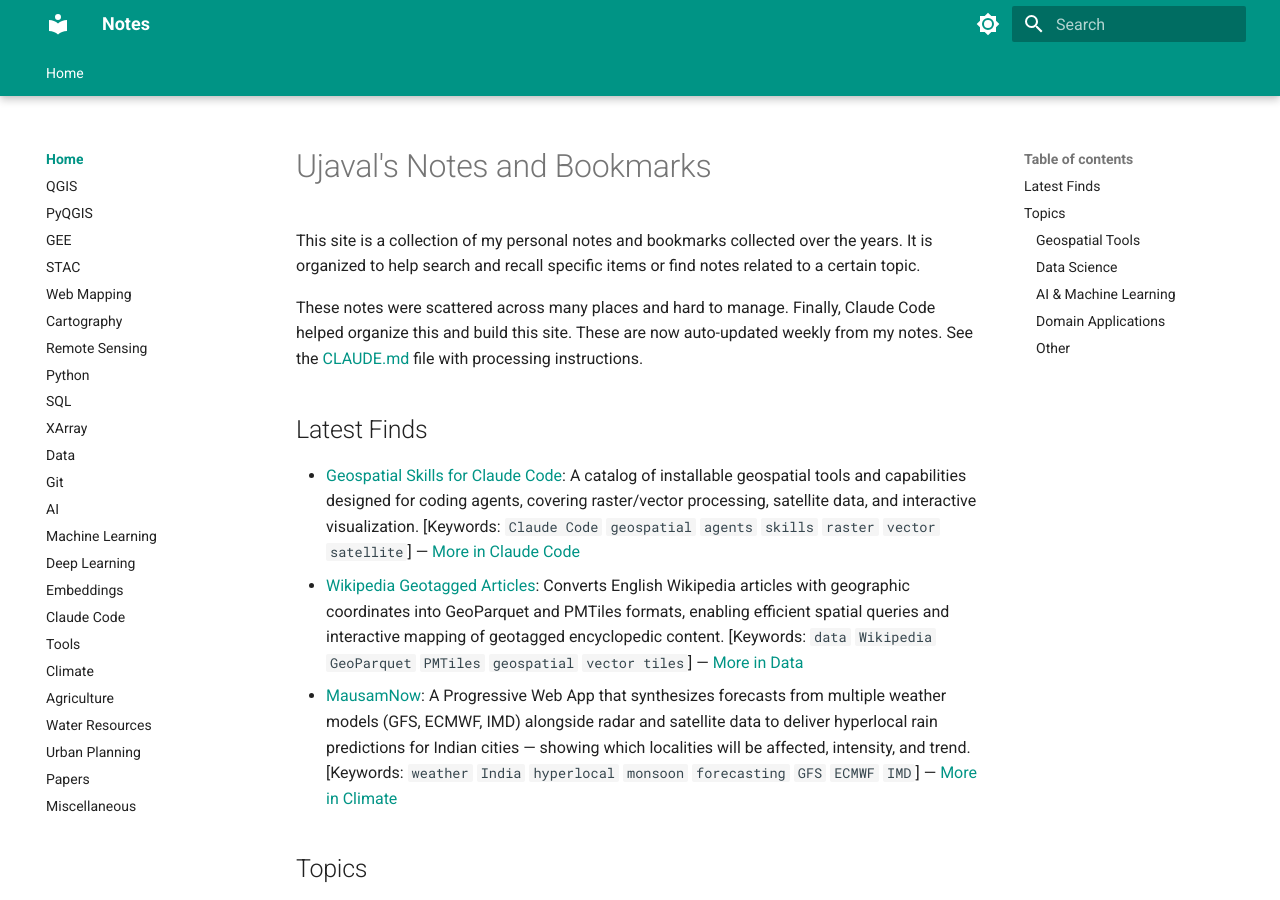
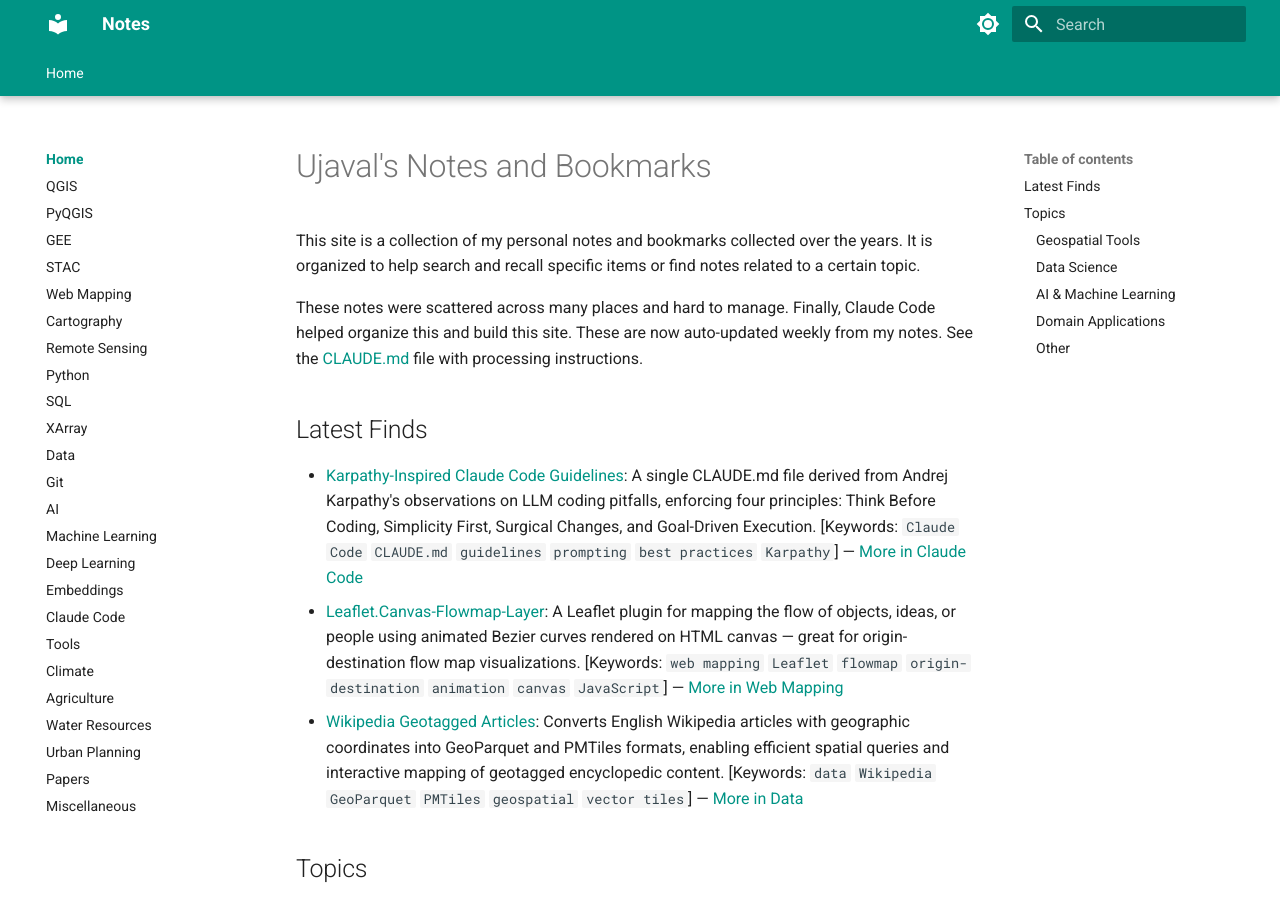
Before and after one commit to spatialthoughts/notes, an MkDocs documentation site: the page built from content/index.md, in a window 1280 px wide and 900 px high. Built offline with MkDocs 1.6.1 and Material for MkDocs 9.7.7, drawn with Linux system fonts in a browser that asks for light colours.

Commit message:
Process 2026-04-21, 2026-04-22 daily notes: add Leaflet Flowmap to Web_Mapping, Karpathy Guidelines to Claude_Code; update Latest Finds
Co-Authored-By: Claude Sonnet 4.6 <noreply@anthropic.com>

```diff
--- a/content/index.md
+++ b/content/index.md
@@ -6,9 +6,9 @@ These notes were scattered across many places and hard to manage. Finally, Claud
 
 ## Latest Finds
 
-- [Geospatial Skills for Claude Code](https://isaac.earth/geospatial-skills/#catalog): A catalog of installable geospatial tools and capabilities designed for coding agents, covering raster/vector processing, satellite data, and interactive visualization. [Keywords: `Claude Code` `geospatial` `agents` `skills` `raster` `vector` `satellite`] — [More in Claude Code](Claude_Code.md)
+- [Karpathy-Inspired Claude Code Guidelines](https://github.com/forrestchang/andrej-karpathy-skills): A single CLAUDE.md file derived from Andrej Karpathy's observations on LLM coding pitfalls, enforcing four principles: Think Before Coding, Simplicity First, Surgical Changes, and Goal-Driven Execution. [Keywords: `Claude Code` `CLAUDE.md` `guidelines` `prompting` `best practices` `Karpathy`] — [More in Claude Code](Claude_Code.md)
+- [Leaflet.Canvas-Flowmap-Layer](https://github.com/jwasilgeo/Leaflet.Canvas-Flowmap-Layer): A Leaflet plugin for mapping the flow of objects, ideas, or people using animated Bezier curves rendered on HTML canvas — great for origin-destination flow map visualizations. [Keywords: `web mapping` `Leaflet` `flowmap` `origin-destination` `animation` `canvas` `JavaScript`] — [More in Web Mapping](Web_Mapping.md)
 - [Wikipedia Geotagged Articles](https://github.com/Shane98c/wiki-geoparquet): Converts English Wikipedia articles with geographic coordinates into GeoParquet and PMTiles formats, enabling efficient spatial queries and interactive mapping of geotagged encyclopedic content. [Keywords: `data` `Wikipedia` `GeoParquet` `PMTiles` `geospatial` `vector tiles`] — [More in Data](Data.md)
-- [MausamNow](https://open.substack.com/pub/abhijitvaidya/p/your-weather-app-wasnt-built-for): A Progressive Web App that synthesizes forecasts from multiple weather models (GFS, ECMWF, IMD) alongside radar and satellite data to deliver hyperlocal rain predictions for Indian cities — showing which localities will be affected, intensity, and trend. [Keywords: `weather` `India` `hyperlocal` `monsoon` `forecasting` `GFS` `ECMWF` `IMD`] — [More in Climate](Climate.md)
 
 ## Topics
 
```
Also changed, not shown: content/Claude_Code.md (+2 -0 lines), content/Web_Mapping.md (+2 -0 lines).
